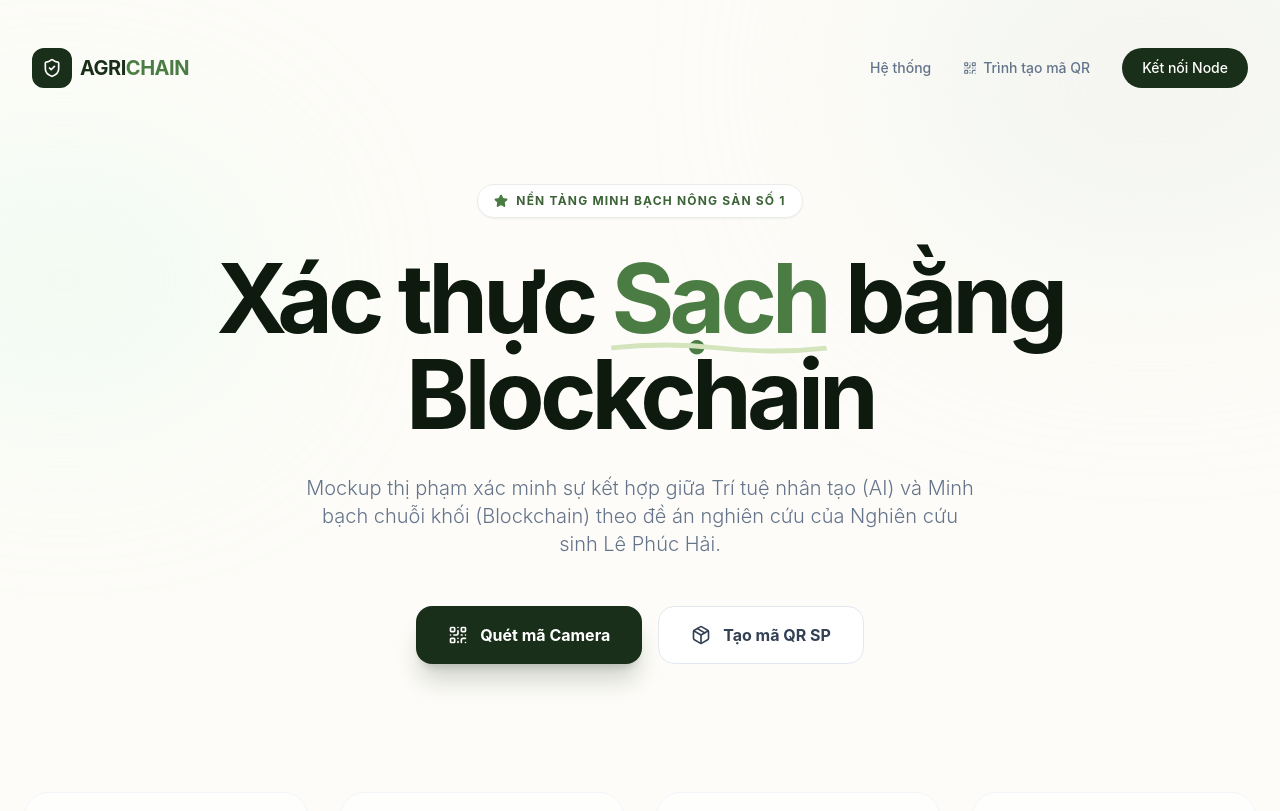
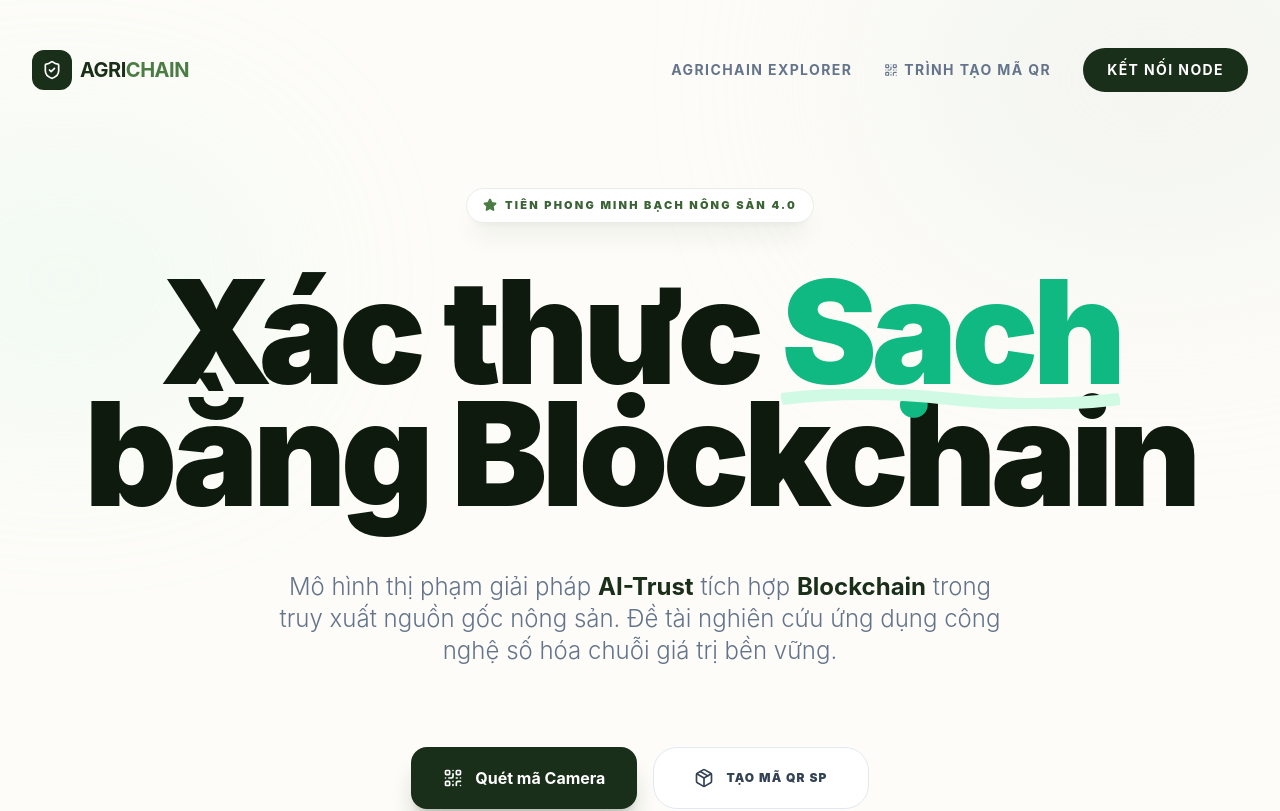
Before and after one commit to Sacvui/BChain, a Next.js app: page / in a window 1280 px wide. Shown: the top 811 px of the page. Built offline with nearby package versions, Linux system fonts and the light colour scheme.

Commit message:
style: polish landing page and rename navigation to AgriChain Explorer

```diff
--- a/src/app/page.tsx
+++ b/src/app/page.tsx
@@ -66,12 +66,12 @@ export default function Home() {
              <span>AGRI<span className="text-natural-500">CHAIN</span></span>
           </div>
 
-          <div className="hidden md:flex items-center gap-8 text-sm font-medium text-slate-500">
-            <Link href="/explorer" className="hover:text-natural-900 transition-colors">Hệ thống</Link>
+          <div className="hidden md:flex items-center gap-8 text-sm font-bold uppercase tracking-widest text-slate-500">
+            <Link href="/explorer" className="hover:text-natural-900 transition-colors">AgriChain Explorer</Link>
             <Link href="/tools/qr" className="hover:text-natural-900 transition-colors flex items-center gap-1.5">
                <QrCode size={14} /> Trình tạo mã QR
             </Link>
-            <Link href="/explorer/nodes" className="px-5 py-2.5 bg-natural-900 text-white rounded-full hover:shadow-lg hover:shadow-natural-900/20 transition-all">Kết nối Node</Link>
+            <Link href="/explorer/nodes" className="px-6 py-3 bg-natural-900 text-white rounded-full hover:shadow-2xl hover:shadow-natural-900/40 transition-all">Kết nối Node</Link>
           </div>
 
           <button
@@ -89,11 +89,11 @@ export default function Home() {
               initial={{ opacity: 0, y: -20 }}
               animate={{ opacity: 1, y: 0 }}
               exit={{ opacity: 0, y: -20 }}
-              className="absolute top-20 left-4 right-4 bg-white rounded-3xl shadow-2xl z-50 p-8 flex flex-col gap-6 md:hidden border border-slate-100"
+              className="absolute top-20 left-4 right-4 bg-white rounded-[2.5rem] shadow-[0_32px_64px_-12px_rgba(0,0,0,0.14)] z-50 p-10 flex flex-col gap-8 md:hidden border border-slate-100"
             >
-              <Link href="/explorer" className="text-lg font-bold text-natural-950">Hệ thống</Link>
-              <Link href="/tools/qr" className="text-lg font-bold text-natural-950">Trình tạo mã QR</Link>
-              <Link href="/explorer/nodes" className="w-full py-4 bg-natural-900 text-white rounded-2xl font-bold text-center">Kết nối Node</Link>
+              <Link href="/explorer" className="text-xl font-black text-natural-950 uppercase tracking-tight">AgriChain Explorer</Link>
+              <Link href="/tools/qr" className="text-xl font-black text-natural-950 uppercase tracking-tight">Trình tạo mã QR</Link>
+              <Link href="/explorer/nodes" className="w-full py-5 bg-natural-900 text-white rounded-2xl font-black text-center uppercase tracking-widest text-sm shadow-xl shadow-natural-900/20">Kết nối Node</Link>
             </motion.div>
           )}
         </AnimatePresence>
@@ -105,24 +105,24 @@ export default function Home() {
             animate={{ opacity: 1, y: 0 }}
             transition={{ duration: 0.6 }}
           >
-            <div className="inline-flex items-center gap-2 px-3 py-1.5 md:px-4 md:py-2 rounded-full bg-white border border-natural-100 shadow-sm text-natural-600 text-[10px] md:text-xs font-bold mb-6 md:mb-8 uppercase tracking-widest">
+            <div className="inline-flex items-center gap-2 px-4 py-2 rounded-full bg-white border border-natural-100 shadow-xl shadow-natural-900/5 text-natural-600 text-[10px] md:text-[11px] font-black mb-8 md:mb-12 uppercase tracking-[0.2em]">
               <Star size={14} className="fill-natural-500 text-natural-500" />
-              <span>Nền tảng minh bạch nông sản số 1</span>
+              <span>Tiên phong minh bạch nông sản 4.0</span>
             </div>
-            <h1 className="text-4xl md:text-8xl font-bold mb-6 md:mb-8 text-natural-950 tracking-tighter leading-[1.1]">
-              Xác thực <span className="relative inline-block text-natural-500">
+            <h1 className="text-5xl md:text-[9rem] font-black mb-10 md:mb-14 text-natural-950 tracking-[-0.04em] leading-[0.9] lg:leading-[0.85]">
+              Xác thực <span className="relative inline-block text-emerald-500">
                 Sạch
                 <motion.svg
-                  className="absolute -bottom-1 md:-bottom-2 left-0 w-full h-2 md:h-3 text-natural-200"
+                  className="absolute -bottom-2 md:-bottom-4 left-0 w-full h-3 md:h-5 text-emerald-100"
                   viewBox="0 0 100 10"
                   preserveAspectRatio="none"
                 >
-                  <path d="M0 5 Q 25 0, 50 5 T 100 5" fill="none" stroke="currentColor" strokeWidth="4" />
+                  <path d="M0 5 Q 25 0, 50 5 T 100 5" fill="none" stroke="currentColor" strokeWidth="6" />
                 </motion.svg>
-              </span> bằng Blockchain
+              </span> <br className="hidden md:block" /> bằng Blockchain
             </h1>
-            <p className="text-slate-500 text-sm md:text-xl max-w-2xl mx-auto font-light leading-relaxed mb-8 md:mb-12">
-              Mockup thị phạm xác minh sự kết hợp giữa Trí tuệ nhân tạo (AI) và Minh bạch chuỗi khối (Blockchain) theo đề án nghiên cứu của Nghiên cứu sinh Lê Phúc Hải.
+            <p className="text-slate-500 text-sm md:text-2xl max-w-3xl mx-auto font-light leading-relaxed mb-12 md:mb-20 px-4">
+              Mô hình thị phạm giải pháp <span className="font-bold text-natural-900">AI-Trust</span> tích hợp <span className="font-bold text-natural-900">Blockchain</span> trong truy xuất nguồn gốc nông sản. Đề tài nghiên cứu ứng dụng công nghệ số hóa chuỗi giá trị bền vững.
             </p>
 
             <div className="flex flex-col sm:flex-row justify-center gap-4 px-4">
@@ -135,7 +135,7 @@ export default function Home() {
                </button>
                 <Link
                   href="/tools/qr"
-                 className="w-full sm:w-auto px-8 py-4 bg-white border border-slate-200 text-slate-700 rounded-2xl font-bold flex items-center justify-center gap-3 hover:bg-slate-50 transition-all"
+                  className="w-full sm:w-auto px-10 py-5 bg-white border border-slate-200 text-slate-700 rounded-[1.5rem] font-black text-xs uppercase tracking-widest flex items-center justify-center gap-3 hover:bg-slate-50 hover:shadow-xl hover:shadow-slate-200/50 transition-all"
                 >
                   <Package size={20} />
                   Tạo mã QR SP
```
Lines whose indentation alone changed are shown as unchanged.
